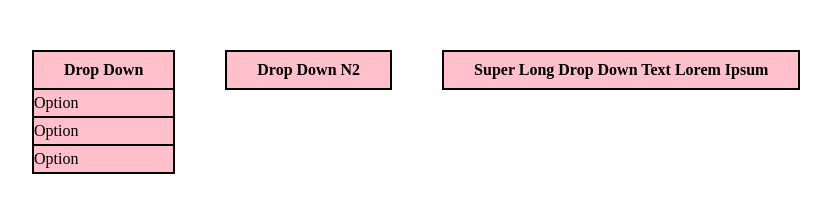
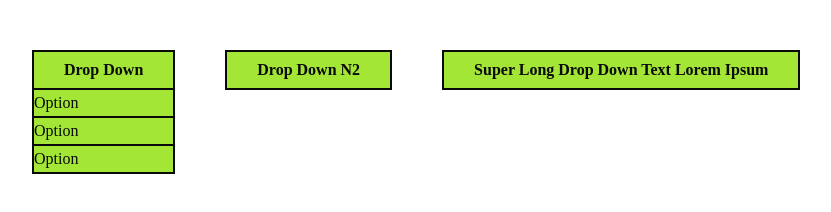
Before and after one commit to Kreoniz/dynamic-interactions, a website built with webpack: page src/index.html in a window 1280 px wide. Both pictures are taken after a click on the element "Drop Down". Shown: the whole page, without its empty margins (18-849 px from the left). Built offline with nearby package versions, Linux system fonts and the light colour scheme.

Commit message:
Add animations for dropdowns

```diff
--- a/src/index.js
+++ b/src/index.js
@@ -2,10 +2,9 @@ import './reset.css';
 import './style.css';
 
 const dropDowns = document.querySelectorAll('.drop-down');
-console.log(dropDowns);
 
-dropDowns.forEach(dropDown => {
-  dropDown.querySelector('.drop-down-title').addEventListener('click', (e) => {
+dropDowns.forEach((dropDown) => {
+  dropDown.querySelector('.drop-down-title').addEventListener('click', () => {
     dropDown.classList.toggle('hidden');
   });
 });
--- a/src/style.css
+++ b/src/style.css
@@ -8,11 +8,11 @@ body {
 }
 
 .drop-down {
-  --main-color: pink;
-  --hover-color: lightgrey;
-  --text-color: black;
+  --main-color: #a3e635;
+  --hover-color: white;
+  --text-color: #0a0a0a;
   --border-width: 2px;
-  --border-color: black;
+  --border-color: #0a0a0a;
   --border: var(--border-width) solid var(--border-color);
 
   position: relative;
@@ -24,6 +24,11 @@ body {
   font-weight: 600;
   padding: 10px 30px;
   border: var(--border);
+
+  position: relative;
+  z-index: 100;
+
+  transition: background-color 0.2s ease;
 }
 
 .drop-down-options {
@@ -31,6 +36,8 @@ body {
   z-index: 1;
   width: 100%;
   background-color: var(--main-color);
+
+  transition: transform 0.6s, opacity 0.3s;
 }
 
 .drop-down-option {
@@ -43,9 +50,13 @@ body {
 .drop-down-option:hover {
   cursor: pointer;
   background-color: var(--hover-color);
-  box-shadow: 0px 0px var(--border-width) var(--border-color);
 }
 
-.drop-down.hidden .drop-down-options{
-  display: none;
+.drop-down-option:hover {
+  outline: 1px solid var(--border-color)
 }
+
+.drop-down.hidden .drop-down-options {
+  opacity: 0;
+  transform: translate(0, -50%) scale(0);
+}
```
